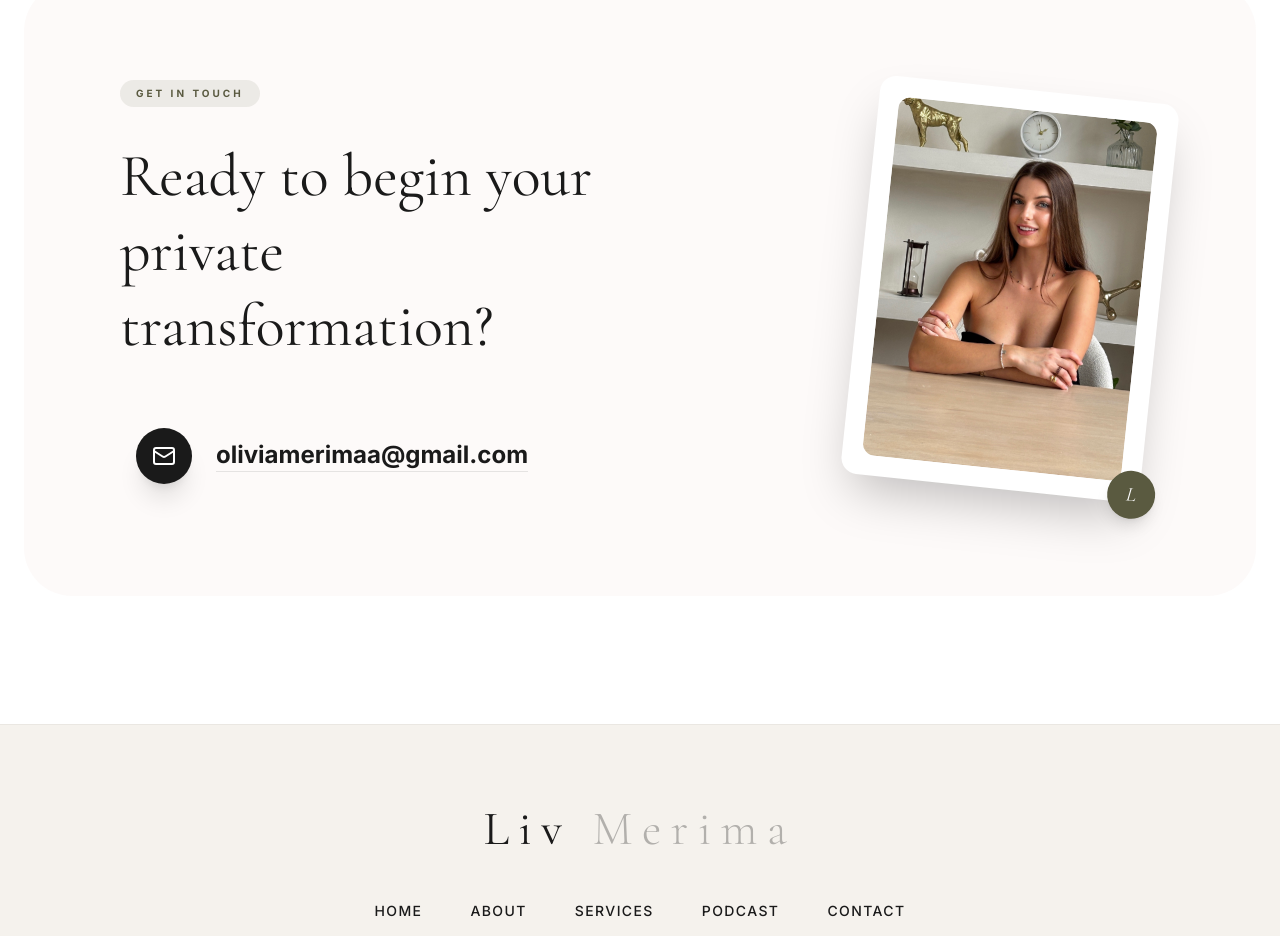
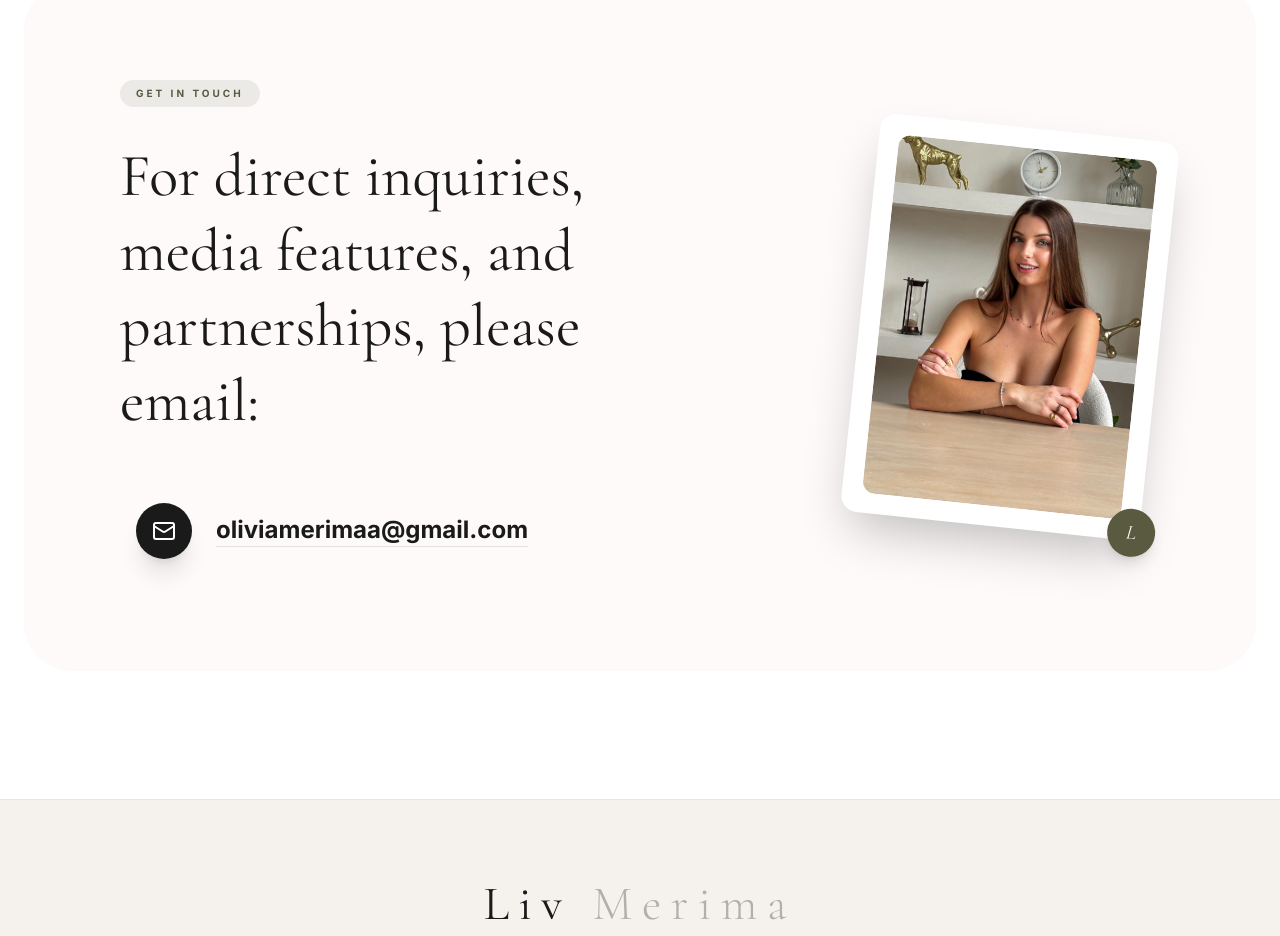
Before and after one commit to oliviacehic/website, a React (Vite) app: page / in a window 1280 px wide. Shown: the part 3600-4536 px from the top of the page. Built offline with nearby package versions, Linux system fonts and the light colour scheme; no server answers; the database is empty.

Commit message:
Update contact section copy

```diff
--- a/src/pages/Home.tsx
+++ b/src/pages/Home.tsx
@@ -242,7 +242,7 @@ export default function Home() {
             <div className="w-full md:w-3/5 p-8 md:p-16 lg:p-24 z-10 text-center md:text-left">
                <span className="inline-block px-4 py-1.5 bg-brand-brown/10 text-brand-brown uppercase tracking-[0.3em] font-bold text-[10px] mb-8 rounded-full">Get in Touch</span>
                <h2 className="text-3xl md:text-5xl lg:text-6xl font-serif leading-tight mb-12">
-                 Ready to begin your <br className="hidden lg:block" /> private transformation?
+                 For direct inquiries, media features, and partnerships, please email:
                </h2>
                <div className="flex flex-col md:flex-row items-center space-y-6 md:space-y-0 md:space-x-8 group">
                   <a
```
